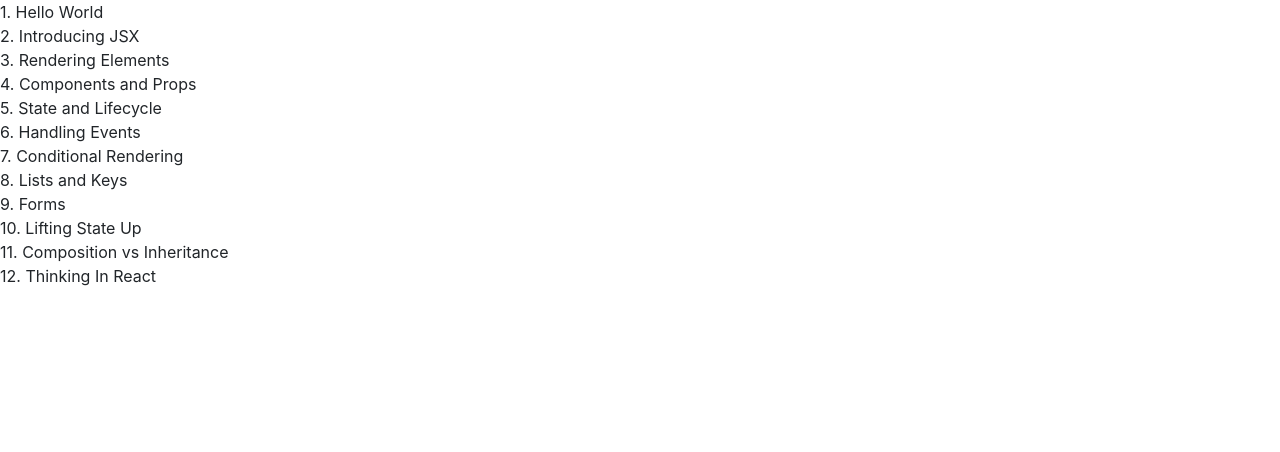
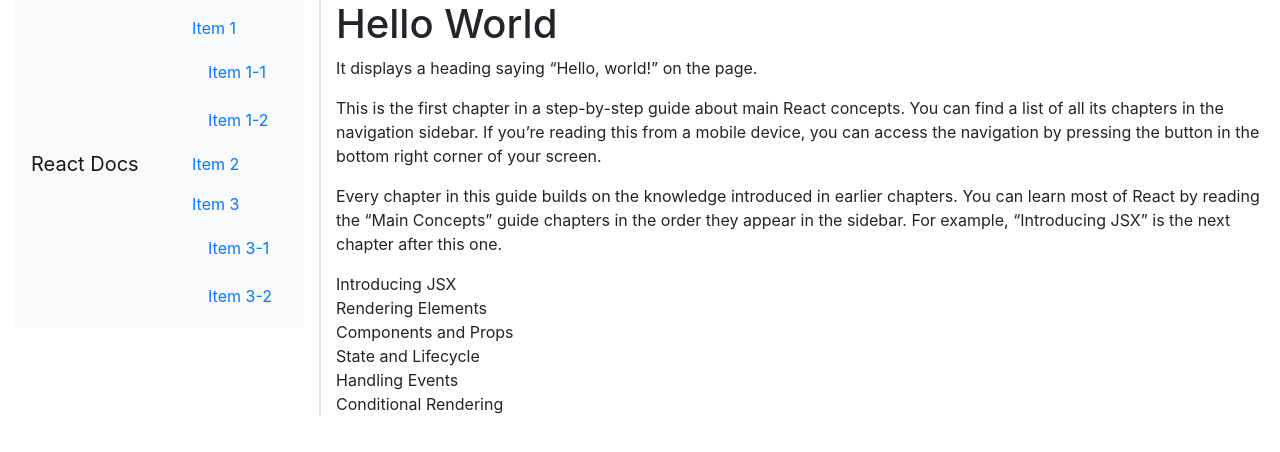
Before and after one commit to jahanxebmalik/Documentation-Page, a plain HTML site: page index.html in a window 1280 px wide. Drawn offline with nearby package versions, Linux system fonts and the light colour scheme.

Commit message:
Documentation sidebar

```diff
--- a/index.html
+++ b/index.html
@@ -14,42 +14,74 @@
 
 <body>
     <main id="main-doc">
-        <section class="main-section" id="Hello_World"></section>
-        <header>1. Hello World</header>
+        <div class="container-fluid">
+            <div class="row">
+                <div class="col-3 border-right">
+                    <!-- navbar start -->
+                    <nav id="navbar" class="navbar navbar-light bg-light">
+                        <a class="navbar-brand" href="#">React Docs</a>
+                        <nav class="nav nav-pills flex-column">
+                            <a class="nav-link" href="#item-1">Item 1</a>
+                            <nav class="nav nav-pills flex-column">
+                                <a class="nav-link ml-3 my-1" href="#item-1-1">Item 1-1</a>
+                                <a class="nav-link ml-3 my-1" href="#item-1-2">Item 1-2</a>
+                            </nav>
+                            <a class="nav-link" href="#item-2">Item 2</a>
+                            <a class="nav-link" href="#item-3">Item 3</a>
+                            <nav class="nav nav-pills flex-column">
+                                <a class="nav-link ml-3 my-1" href="#item-3-1">Item 3-1</a>
+                                <a class="nav-link ml-3 my-1" href="#item-3-2">Item 3-2</a>
+                            </nav>
+                        </nav>
+                    </nav>
+                    <!-- navbar ends -->
+                </div>
 
-        <section class="main-section" id="Introducing_JSX"></section>
-        <header>2. Introducing JSX</header>
+                <div class="col-9 border-left">
+                    <section class="main-section" id="Hello_World">
+                        <header>
+                            <h1>Hello World</h1>
+                        </header>
+                    </section>
+                    <p>It displays a heading saying “Hello, world!” on the page.</p>
+                    <p>This is the first chapter in a step-by-step guide about main React concepts. You can find a list
+                        of
+                        all
+                        its
+                        chapters in the navigation sidebar. If you’re reading this from a mobile device, you can access
+                        the
+                        navigation by pressing the button in the bottom right corner of your screen.</p>
+                    <p>Every chapter in this guide builds on the knowledge introduced in earlier chapters. You can learn
+                        most of
+                        React by reading the “Main Concepts” guide chapters in the order they appear in the sidebar. For
+                        example,
+                        “Introducing JSX” is the next chapter after this one.</p>
+                    <section class="main-section" id="Introducing_JSX">
+                        <header>Introducing JSX</header>
+                    </section>
 
-        <section class="main-section" id="Rendering_Elements"></section>
-        <header>3. Rendering Elements</header>
+                    <section class="main-section" id="Rendering_Elements">
+                        <header>Rendering Elements</header>
+                    </section>
 
-        <section class="main-section" id="Components_and_Props"></section>
-        <header>4. Components and Props</header>
+                    <section class="main-section" id="Components_and_Props">
+                        <header>Components and Props</header>
+                    </section>
 
-        <section class="main-section" id="State and Lifecycle"></section>
-        <header>5. State and Lifecycle</header>
+                    <section class="main-section" id="State and Lifecycle">
+                        <header>State and Lifecycle</header>
+                    </section>
 
-        <section class="main-section" id="Handling_Events"></section>
-        <header>6. Handling Events</header>
+                    <section class="main-section" id="Handling_Events">
+                        <header>Handling Events</header>
+                    </section>
 
-        <section class="main-section" id="7. Conditional_Rendering"></section>
-        <header>7. Conditional Rendering</header>
-
-        <section class="main-section" id=""></section>
-        <header>8. Lists and Keys</header>
-
-        <section class="main-section" id="Forms"></section>
-        <header>9. Forms</header>
-
-        <section class="main-section" id="Lifting_State_Up"></section>
-        <header>10. Lifting State Up</header>
-
-        <section class="main-section" id="Composition_vs_Inheritance"></section>
-        <header>11. Composition vs Inheritance</header>
-
-        <section class="main-section" id="Thinking_In-React"></section>
-        <header>12. Thinking In React</header>
-
+                    <section class="main-section" id="7. Conditional_Rendering">
+                        <header>Conditional Rendering</header>
+                    </section>
+                </div>
+            </div>
+        </div>
     </main>
 
     <!-- Optional JavaScript -->
--- a/main.css
+++ b/main.css
@@ -1,7 +1,3 @@
-.clsscroll {
-    height: 150px;
-    width: 150px;
-    background: yellow;
-    overflow-x: hidden;
-    overflow-y: auto;
+nav div ul li {
+    border-bottom: 1px;
 }
```
